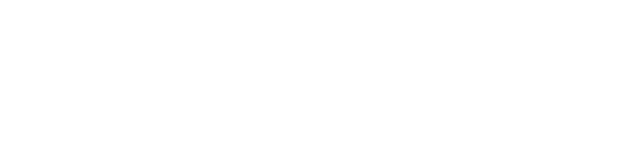
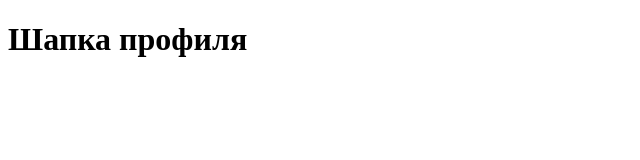
Before and after one commit to AniaPeretiatko/github-tutorial, a plain HTML site: page index.html in a window 1280 px wide. Shown: the whole page, without its empty margins (0-640 px from the left). Drawn offline with Linux system fonts and the light colour scheme.

Commit message:
Изменение названия

```diff
--- a/index.html
+++ b/index.html
@@ -7,6 +7,6 @@
     <title>Git rules!</title>
 </head>
 <body>
-
+    <h1> Шапка профиля </h1>
 </body>
 </html>
```
Also changed, not shown: 1 other file.
